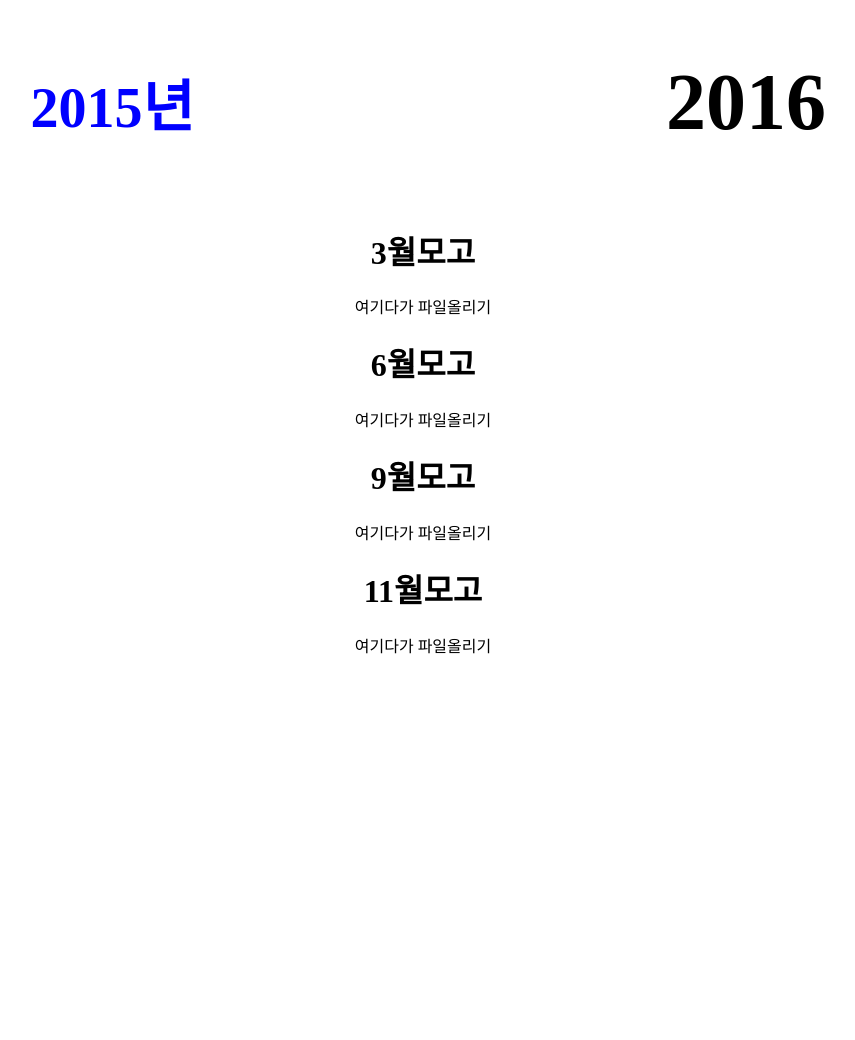
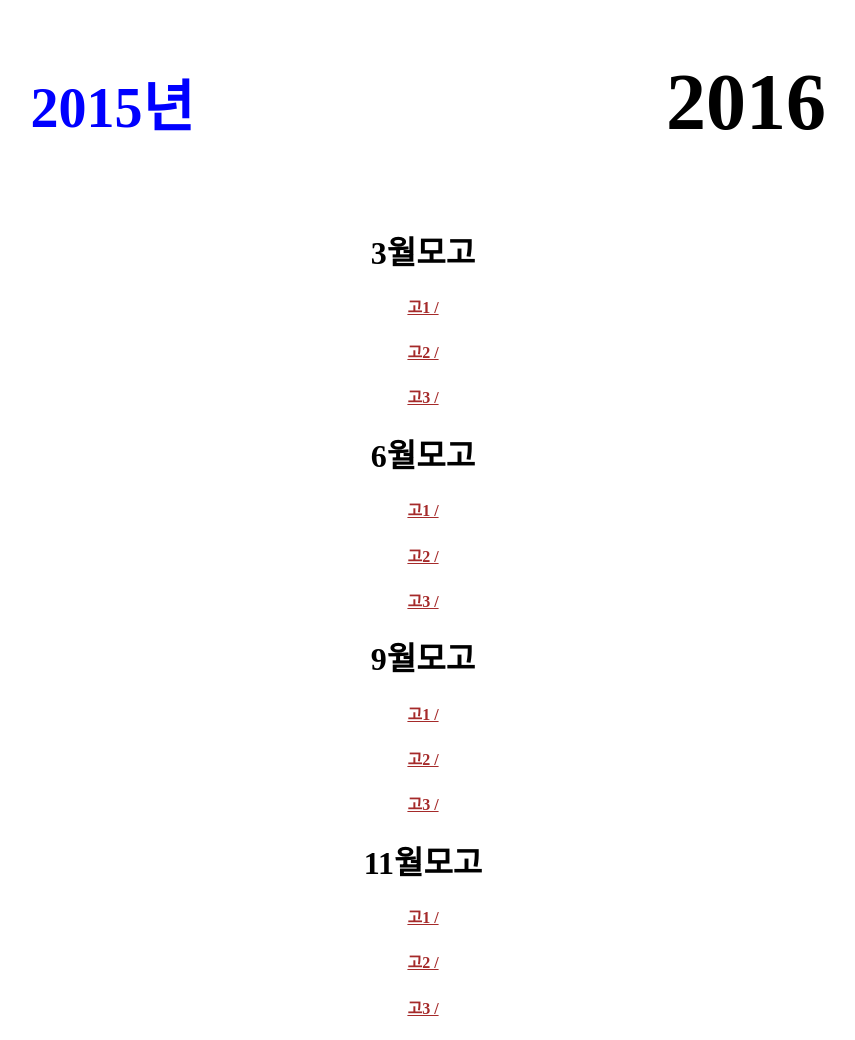
Before and after one commit to seoyundeok/zinroproject1, a plain HTML site: page 모의고사/2016.html in a window 1280 px wide. Shown: the part 263-1303 px from the top of the page, without its empty margins (217-1072 px from the left). Before the commit the page ends 928 px from the top, so only its background shows below. Drawn offline with Linux system fonts and the light colour scheme.

Commit message:
모의고사 2016.html

```diff
--- a/모의고사/2016.html
+++ b/모의고사/2016.html
@@ -61,13 +61,21 @@
 
         <div class="align">
             <h1>3월모고</h1>
-              여기다가 파일올리기
+            <a href="https://legendstudy.com/912" style="color:brown"><h4 class="qwe">고1 /</h4></a>
+            <a href="https://legendstudy.com/913" style="color:brown"><h4 class="qwe">고2 /</h4></a>
+            <a href="https://legendstudy.com/914" style="color:brown"><h4 class="qwe">고3 /</h4></a>
             <h1>6월모고</h1>
-              여기다가 파일올리기
+            <a href="https://legendstudy.com/961" style="color:brown"><h4 class="qwe">고1 /</h4></a>
+            <a href="https://legendstudy.com/962" style="color:brown"><h4 class="qwe">고2 /</h4></a>
+            <a href="https://legendstudy.com/742" style="color:brown"><h4 class="qwe">고3 /</h4></a>
             <h1>9월모고</h1>
-              여기다가 파일올리기
+            <a href="https://legendstudy.com/1004" style="color:brown"><h4 class="qwe">고1 /</h4></a>
+            <a href="https://legendstudy.com/1005" style="color:brown"><h4 class="qwe">고2 /</h4></a>
+            <a href="https://legendstudy.com/787" style="color:brown"><h4 class="qwe">고3 /</h4></a>
             <h1>11월모고</h1>
-              여기다가 파일올리기
+            <a href="https://legendstudy.com/1052" style="color:brown"><h4 class="qwe">고1 /</h4></a>
+            <a href="https://legendstudy.com/1053" style="color:brown"><h4 class="qwe">고2 /</h4></a>
+            <a href="https://legendstudy.com/820" style="color:brown"><h4 class="qwe">고3 /</h4></a>
         </div>
     </body>
 </html>
```
